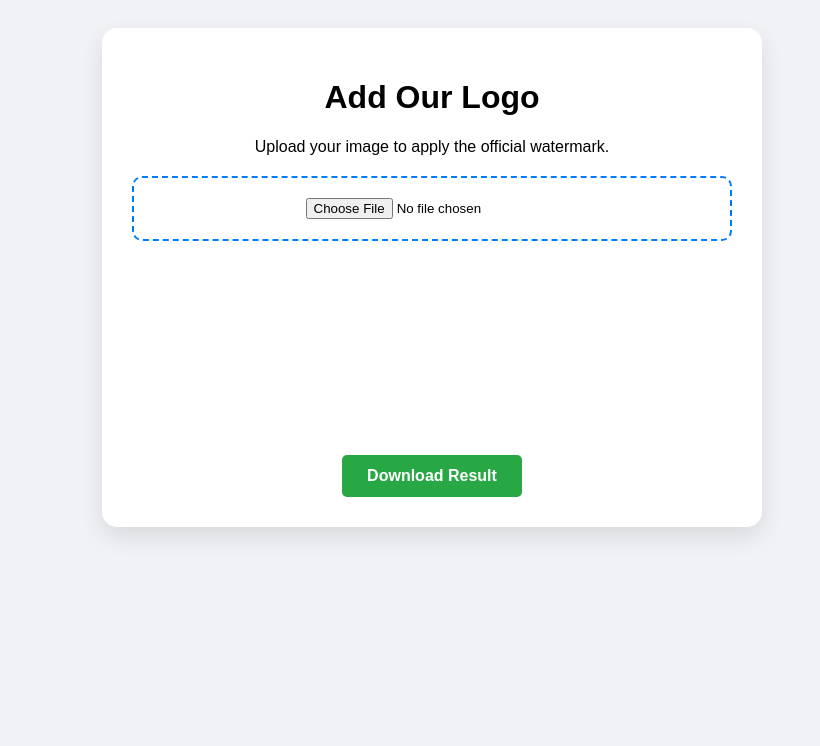
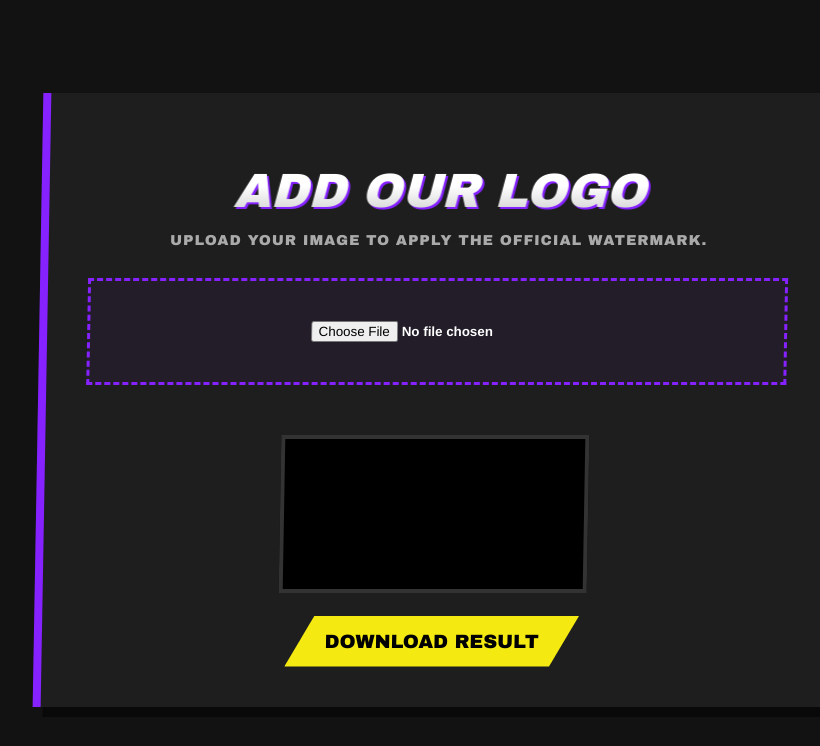
Before and after one commit to zamkamec/firstlander, a plain HTML site: page index.html in a window 1280 px wide. Shown: the whole page, without its empty margins (208-1028 px from the left). Drawn offline with Linux system fonts and the light colour scheme.

Commit message:
Changed theme

```diff
--- a/style.css
+++ b/style.css
@@ -1,44 +1,97 @@
+:root {
+    --fn-purple: #8522ff;
+    --fn-blue: #007bff;
+    --fn-yellow: #f4ea11;
+    --fn-dark: #121212;
+    --fn-card: #1e1e1e;
+}
+
 body {
-    font-family: sans-serif;
-    background-color: #f0f2f5;
+    background-color: var(--fn-dark);
+    color: white;
+    font-family: 'Burbank', 'Arial Black', sans-serif;
+    text-transform: uppercase; /* Iconic Fortnite style */
     display: flex;
     justify-content: center;
-    padding: 20px;
+    align-items: center;
+    min-height: 100vh;
+    margin: 0;
 }
 
 .container {
-    background: white;
-    padding: 30px;
-    border-radius: 15px;
-    box-shadow: 0 10px 25px rgba(0,0,0,0.1);
-    max-width: 600px;
-    width: 100%;
+    background: var(--fn-card);
+    padding: 40px;
+    border-radius: 0;
+    border-left: 8px solid var(--fn-purple);
+    box-shadow: 10px 10px 0px rgba(0,0,0,0.5);
+    max-width: 700px;
+    width: 90%;
     text-align: center;
+    transform: skew(-1deg); /* Subtle Fortnite slant */
 }
 
+h1 {
+    font-size: 3rem;
+    font-style: italic;
+    margin-bottom: 10px;
+    background: linear-gradient(to bottom, #fff 40%, #ccc 100%);
+    -webkit-background-clip: text;
+    -webkit-text-fill-color: transparent;
+    filter: drop-shadow(2px 2px var(--fn-purple));
+}
+
+p {
+    color: #aaa;
+    font-size: 0.9rem;
+    letter-spacing: 1px;
+}
+
+/* Custom Upload Styling */
 .upload-section {
-    margin: 20px 0;
-    padding: 20px;
-    border: 2px dashed #007bff;
-    border-radius: 10px;
+    margin: 30px 0;
+    padding: 40px;
+    border: 3px dashed var(--fn-purple);
+    background: rgba(133, 34, 255, 0.05);
+    cursor: pointer;
+    transition: all 0.3s;
+}
+
+.upload-section:hover {
+    background: rgba(133, 34, 255, 0.15);
+    border-color: var(--fn-yellow);
+}
+
+input[type="file"] {
+    color: #fff;
+    font-weight: bold;
 }
 
 canvas {
     max-width: 100%;
     height: auto;
     margin-top: 20px;
-    border-radius: 5px;
+    border: 4px solid #333;
+    background: #000;
 }
 
+/* The Fortnite Button Look */
 #downloadBtn {
-    background: #28a745;
-    color: white;
-    padding: 12px 25px;
-    border-radius: 5px;
+    background: var(--fn-yellow);
+    color: #000;
+    padding: 15px 40px;
+    border-radius: 0;
     text-decoration: none;
     display: inline-block;
     margin-top: 20px;
-    font-weight: bold;
+    font-weight: 900;
+    font-size: 1.2rem;
+    clip-path: polygon(10% 0, 100% 0, 90% 100%, 0% 100%);
+    transition: transform 0.2s, background 0.2s;
+}
+
+#downloadBtn:hover {
+    background: #fff;
+    transform: scale(1.1) rotate(-2deg);
 }
 
 .hidden { display: none; }
```
